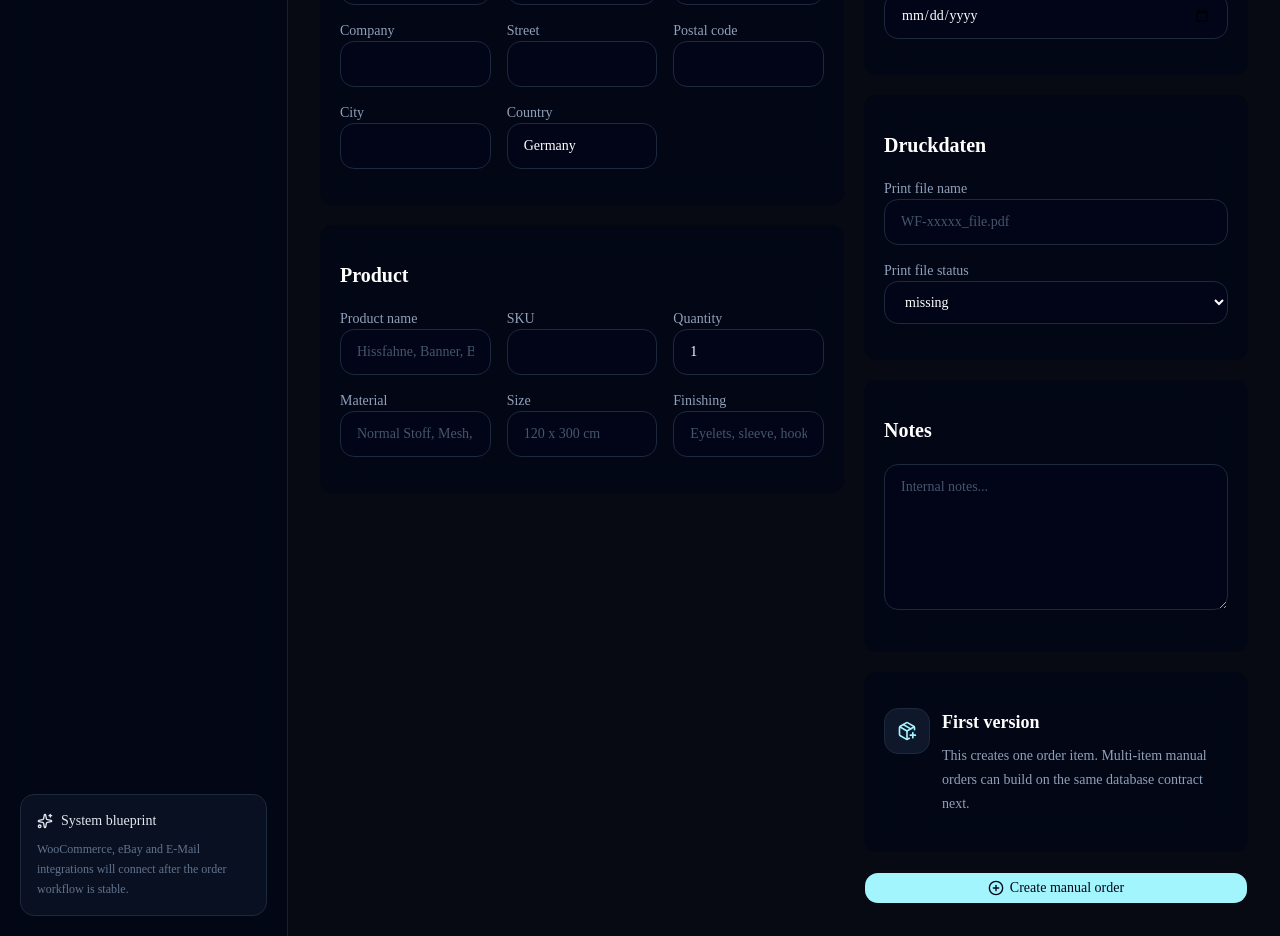
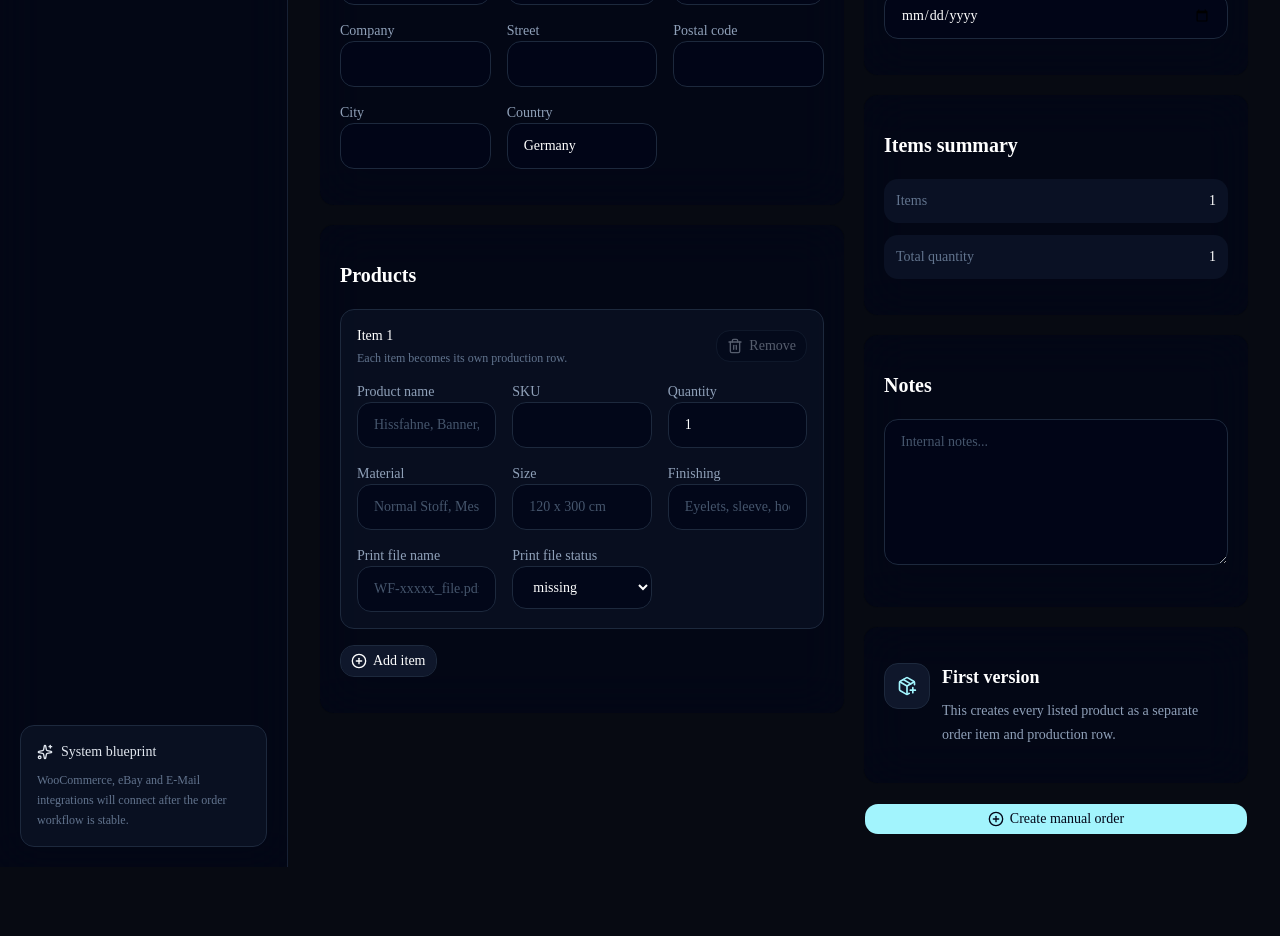
Before and after one commit to weltflagge/weltflagge-admin, a Next.js app: page /orders/new in a window 1280 px wide. Shown: the part 600-1536 px from the top of the page. After the commit the page ends 1467 px from the top, so only its background shows below. Built offline with nearby package versions, Linux system fonts and the light colour scheme.

Commit message:
Support multiple manual order items

```diff
--- a/app/orders/new/actions.ts
+++ b/app/orders/new/actions.ts
@@ -21,6 +21,16 @@ type CreateOrderInput = {
   priority: OrderPriority;
   deadline: string;
   notes: string;
+  items: Array<{
+    itemName: string;
+    sku: string;
+    material: string;
+    size: string;
+    quantity: string;
+    finishing: string;
+    printFileName: string;
+    printFileStatus: PrintFileStatus;
+  }>;
   itemName: string;
   sku: string;
   material: string;
@@ -67,21 +77,24 @@ function parseAmountCents(value: string) {
   return Math.round(amount * 100);
 }
 
-function inferInitialStatus(input: CreateOrderInput) {
+function inferInitialStatus(
+  input: CreateOrderInput,
+  items: Array<{ printFileName: string; printFileStatus: PrintFileStatus }>
+) {
   if (input.paymentStatus === "Open") {
     return "PAYMENT_OPEN" as const;
   }
 
-  if (input.printFileStatus === "missing" || !input.printFileName.trim()) {
+  if (items.some((item) => item.printFileStatus === "problem")) {
+    return "CUSTOMER_REPLY_NEEDED" as const;
+  }
+
+  if (items.some((item) => item.printFileStatus === "missing" || !item.printFileName.trim())) {
     return "PRINT_FILES_MISSING" as const;
   }
 
-  if (input.printFileStatus === "received") {
+  if (items.some((item) => item.printFileStatus === "received")) {
     return "PRINT_FILES_REVIEW" as const;
-  }
-
-  if (input.printFileStatus === "problem") {
-    return "CUSTOMER_REPLY_NEEDED" as const;
   }
 
   return "PRODUCTION_READY" as const;
@@ -96,14 +109,37 @@ export async function createManualOrder(input: CreateOrderInput): Promise<Create
   const externalId = input.externalId.trim() || `manual-${orderNumber}`;
   const customerName = input.customerName.trim();
   const customerEmail = input.customerEmail.trim();
-  const itemName = input.itemName.trim();
-  const quantity = Number(input.quantity);
+  const submittedItems = input.items?.length
+    ? input.items
+    : [
+        {
+          itemName: input.itemName,
+          sku: input.sku,
+          material: input.material,
+          size: input.size,
+          quantity: input.quantity,
+          finishing: input.finishing,
+          printFileName: input.printFileName,
+          printFileStatus: input.printFileStatus,
+        },
+      ];
+  const normalizedItems = submittedItems.map((item, index) => ({
+    lineNumber: index + 1,
+    productName: item.itemName.trim(),
+    sku: item.sku.trim(),
+    material: item.material.trim(),
+    size: item.size.trim(),
+    quantity: Number(item.quantity),
+    finishing: item.finishing.trim(),
+    printFileName: item.printFileName.trim(),
+    printFileStatus: item.printFileStatus,
+  }));
 
-  if (!orderNumber || !customerName || !customerEmail || !itemName) {
+  if (!orderNumber || !customerName || !customerEmail || normalizedItems.some((item) => !item.productName)) {
     return { ok: false, error: "Order number, customer, email and item name are required." };
   }
 
-  if (!Number.isInteger(quantity) || quantity < 1) {
+  if (normalizedItems.some((item) => !Number.isInteger(item.quantity) || item.quantity < 1)) {
     return { ok: false, error: "Quantity must be at least 1." };
   }
 
@@ -119,8 +155,6 @@ export async function createManualOrder(input: CreateOrderInput): Promise<Create
 
   const deadlineAt = input.deadline ? new Date(`${input.deadline}T00:00:00.000Z`) : null;
   const amountCents = parseAmountCents(input.amount);
-  const printFileName = input.printFileName.trim();
-  const printFileStatus = printFileName ? printStatusMap[input.printFileStatus] : "MISSING";
 
   await prisma.order.create({
     data: {
@@ -134,7 +168,7 @@ export async function createManualOrder(input: CreateOrderInput): Promise<Create
       customerPhone: input.customerPhone.trim() || null,
       amountCents,
       paymentStatus: input.paymentStatus === "Paid" ? "PAID" : "OPEN",
-      status: inferInitialStatus(input),
+      status: inferInitialStatus(input, normalizedItems),
       priority: priorityMap[input.priority],
       internalNotes: input.notes.trim() || null,
       billingAddress: {
@@ -158,18 +192,18 @@ export async function createManualOrder(input: CreateOrderInput): Promise<Create
         },
       },
       items: {
-        create: {
-          lineNumber: 1,
-          productName: itemName,
-          sku: input.sku.trim() || null,
-          material: input.material.trim() || null,
-          size: input.size.trim() || null,
-          quantity,
-          finishing: input.finishing.trim() || null,
+        create: normalizedItems.map((item) => ({
+          lineNumber: item.lineNumber,
+          productName: item.productName,
+          sku: item.sku || null,
+          material: item.material || null,
+          size: item.size || null,
+          quantity: item.quantity,
+          finishing: item.finishing || null,
           printFile: {
             create: {
-              fileName: printFileName || null,
-              status: printFileStatus,
+              fileName: item.printFileName || null,
+              status: item.printFileName ? printStatusMap[item.printFileStatus] : "MISSING",
               source: "manual",
             },
           },
@@ -179,13 +213,13 @@ export async function createManualOrder(input: CreateOrderInput): Promise<Create
               routingReason: "Manual order: production routing pending.",
             },
           },
-        },
+        })),
       },
       activityLogs: {
         create: {
           entityType: "ORDER",
           actor: "Operator",
-          message: "Manual order created.",
+          message: `Manual order created with ${normalizedItems.length} item${normalizedItems.length === 1 ? "" : "s"}.`,
         },
       },
     },
--- a/src/components/orders/new-order-form.tsx
+++ b/src/components/orders/new-order-form.tsx
@@ -3,7 +3,7 @@
 import Link from "next/link";
 import { isRedirectError } from "next/dist/client/components/redirect-error";
 import { useMemo, useState } from "react";
-import { ArrowLeft, PackagePlus, PlusCircle, Save } from "lucide-react";
+import { ArrowLeft, PackagePlus, PlusCircle, Save, Trash2 } from "lucide-react";
 import { Button } from "@/components/ui/button";
 import { Card, CardContent } from "@/components/ui/card";
 import { priorityLabels, sourceLabels } from "@/src/lib/mock-orders";
@@ -26,6 +26,7 @@ type CreateOrderAction = (input: {
   priority: OrderPriority;
   deadline: string;
   notes: string;
+  items: ManualOrderItem[];
   itemName: string;
   sku: string;
   material: string;
@@ -36,8 +37,34 @@ type CreateOrderAction = (input: {
   printFileStatus: PrintFileStatus;
 }) => Promise<{ ok: boolean; error?: string }>;
 
+type ManualOrderItem = {
+  id: string;
+  itemName: string;
+  sku: string;
+  material: string;
+  size: string;
+  quantity: string;
+  finishing: string;
+  printFileName: string;
+  printFileStatus: PrintFileStatus;
+};
+
 const inputClass =
   "w-full rounded-xl border border-slate-800 bg-slate-950/80 px-4 py-3 text-sm text-white outline-none placeholder:text-slate-600 focus:border-cyan-300/40 focus:ring-4 focus:ring-cyan-300/10";
+
+function createBlankItem(): ManualOrderItem {
+  return {
+    id: `item-${Date.now()}-${Math.random().toString(36).slice(2)}`,
+    itemName: "",
+    sku: "",
+    material: "",
+    size: "",
+    quantity: "1",
+    finishing: "",
+    printFileName: "",
+    printFileStatus: "missing",
+  };
+}
 
 function Field({
   label,
@@ -89,16 +116,21 @@ export function NewOrderForm({ onCreateOrder }: { onCreateOrder: CreateOrderActi
   const [priority, setPriority] = useState<OrderPriority>("normal");
   const [deadline, setDeadline] = useState("");
   const [notes, setNotes] = useState("");
-  const [itemName, setItemName] = useState("");
-  const [sku, setSku] = useState("");
-  const [material, setMaterial] = useState("");
-  const [size, setSize] = useState("");
-  const [quantity, setQuantity] = useState("1");
-  const [finishing, setFinishing] = useState("");
-  const [printFileName, setPrintFileName] = useState("");
-  const [printFileStatus, setPrintFileStatus] = useState<PrintFileStatus>("missing");
+  const [items, setItems] = useState<ManualOrderItem[]>([createBlankItem()]);
   const [pending, setPending] = useState(false);
   const [message, setMessage] = useState<string | null>(null);
+
+  function updateItem(itemId: string, patch: Partial<ManualOrderItem>) {
+    setItems((currentItems) => currentItems.map((item) => (item.id === itemId ? { ...item, ...patch } : item)));
+  }
+
+  function addItem() {
+    setItems((currentItems) => [...currentItems, createBlankItem()]);
+  }
+
+  function removeItem(itemId: string) {
+    setItems((currentItems) => (currentItems.length === 1 ? currentItems : currentItems.filter((item) => item.id !== itemId)));
+  }
 
   async function submitOrder(event: React.FormEvent<HTMLFormElement>) {
     event.preventDefault();
@@ -123,14 +155,15 @@ export function NewOrderForm({ onCreateOrder }: { onCreateOrder: CreateOrderActi
         priority,
         deadline,
         notes,
-        itemName,
-        sku,
-        material,
-        size,
-        quantity,
-        finishing,
-        printFileName,
-        printFileStatus,
+        items,
+        itemName: items[0]?.itemName ?? "",
+        sku: items[0]?.sku ?? "",
+        material: items[0]?.material ?? "",
+        size: items[0]?.size ?? "",
+        quantity: items[0]?.quantity ?? "1",
+        finishing: items[0]?.finishing ?? "",
+        printFileName: items[0]?.printFileName ?? "",
+        printFileStatus: items[0]?.printFileStatus ?? "missing",
       });
 
       if (!result.ok) {
@@ -227,26 +260,103 @@ export function NewOrderForm({ onCreateOrder }: { onCreateOrder: CreateOrderActi
             </div>
           </Section>
 
-          <Section title="Product">
+          <Section title="Products">
+            <div className="space-y-4">
+              {items.map((item, index) => (
+                <div key={item.id} className="rounded-xl border border-slate-800 bg-slate-900/50 p-4">
+                  <div className="mb-4 flex flex-wrap items-center justify-between gap-3">
+                    <div>
+                      <p className="font-medium text-white">Item {index + 1}</p>
+                      <p className="mt-1 text-xs text-slate-500">Each item becomes its own production row.</p>
+                    </div>
+                    <Button
+                      type="button"
+                      variant="outline"
+                      onClick={() => removeItem(item.id)}
+                      disabled={items.length === 1}
+                      className="rounded-xl border-slate-800 bg-slate-950 text-slate-300 hover:bg-slate-800 disabled:opacity-40"
+                    >
+                      <Trash2 className="h-4 w-4" />
+                      Remove
+                    </Button>
+                  </div>
                   <div className="grid grid-cols-1 gap-4 md:grid-cols-3">
                     <Field label="Product name">
-                <input value={itemName} onChange={(event) => setItemName(event.target.value)} placeholder="Hissfahne, Banner, Beachflag..." className={inputClass} />
+                      <input
+                        value={item.itemName}
+                        onChange={(event) => updateItem(item.id, { itemName: event.target.value })}
+                        placeholder="Hissfahne, Banner, Beachflag..."
+                        className={inputClass}
+                      />
                     </Field>
                     <Field label="SKU">
-                <input value={sku} onChange={(event) => setSku(event.target.value)} className={inputClass} />
+                      <input value={item.sku} onChange={(event) => updateItem(item.id, { sku: event.target.value })} className={inputClass} />
                     </Field>
                     <Field label="Quantity">
-                <input type="number" min="1" value={quantity} onChange={(event) => setQuantity(event.target.value)} className={inputClass} />
+                      <input
+                        type="number"
+                        min="1"
+                        value={item.quantity}
+                        onChange={(event) => updateItem(item.id, { quantity: event.target.value })}
+                        className={inputClass}
+                      />
                     </Field>
                     <Field label="Material">
-                <input value={material} onChange={(event) => setMaterial(event.target.value)} placeholder="Normal Stoff, Mesh, 155g..." className={inputClass} />
+                      <input
+                        value={item.material}
+                        onChange={(event) => updateItem(item.id, { material: event.target.value })}
+                        placeholder="Normal Stoff, Mesh, 155g..."
+                        className={inputClass}
+                      />
                     </Field>
                     <Field label="Size">
-                <input value={size} onChange={(event) => setSize(event.target.value)} placeholder="120 x 300 cm" className={inputClass} />
+                      <input
+                        value={item.size}
+                        onChange={(event) => updateItem(item.id, { size: event.target.value })}
+                        placeholder="120 x 300 cm"
+                        className={inputClass}
+                      />
                     </Field>
                     <Field label="Finishing">
-                <input value={finishing} onChange={(event) => setFinishing(event.target.value)} placeholder="Eyelets, sleeve, hooks..." className={inputClass} />
+                      <input
+                        value={item.finishing}
+                        onChange={(event) => updateItem(item.id, { finishing: event.target.value })}
+                        placeholder="Eyelets, sleeve, hooks..."
+                        className={inputClass}
+                      />
                     </Field>
+                    <Field label="Print file name">
+                      <input
+                        value={item.printFileName}
+                        onChange={(event) => updateItem(item.id, { printFileName: event.target.value })}
+                        placeholder="WF-xxxxx_file.pdf"
+                        className={inputClass}
+                      />
+                    </Field>
+                    <Field label="Print file status">
+                      <select
+                        value={item.printFileStatus}
+                        onChange={(event) => updateItem(item.id, { printFileStatus: event.target.value as PrintFileStatus })}
+                        className={inputClass}
+                      >
+                        <option value="missing">missing</option>
+                        <option value="received">received</option>
+                        <option value="approved">approved</option>
+                        <option value="problem">problem</option>
+                      </select>
+                    </Field>
+                  </div>
+                </div>
+              ))}
+              <Button
+                type="button"
+                variant="outline"
+                onClick={addItem}
+                className="rounded-xl border-slate-800 bg-slate-900 text-white hover:bg-slate-800"
+              >
+                <PlusCircle className="h-4 w-4" />
+                Add item
+              </Button>
             </div>
           </Section>
         </div>
@@ -278,19 +388,18 @@ export function NewOrderForm({ onCreateOrder }: { onCreateOrder: CreateOrderActi
             </div>
           </Section>
 
-          <Section title="Druckdaten">
-            <div className="space-y-4">
-              <Field label="Print file name">
-                <input value={printFileName} onChange={(event) => setPrintFileName(event.target.value)} placeholder="WF-xxxxx_file.pdf" className={inputClass} />
-              </Field>
-              <Field label="Print file status">
-                <select value={printFileStatus} onChange={(event) => setPrintFileStatus(event.target.value as PrintFileStatus)} className={inputClass}>
-                  <option value="missing">missing</option>
-                  <option value="received">received</option>
-                  <option value="approved">approved</option>
-                  <option value="problem">problem</option>
-                </select>
-              </Field>
+          <Section title="Items summary">
+            <div className="space-y-3">
+              <div className="flex items-center justify-between rounded-xl bg-slate-900/70 p-3 text-sm">
+                <span className="text-slate-500">Items</span>
+                <span className="font-medium text-white">{items.length}</span>
+              </div>
+              <div className="flex items-center justify-between rounded-xl bg-slate-900/70 p-3 text-sm">
+                <span className="text-slate-500">Total quantity</span>
+                <span className="font-medium text-white">
+                  {items.reduce((sum, item) => sum + (Number(item.quantity) || 0), 0)}
+                </span>
+              </div>
             </div>
           </Section>
 
@@ -313,7 +422,7 @@ export function NewOrderForm({ onCreateOrder }: { onCreateOrder: CreateOrderActi
                 <div>
                   <h2 className="text-lg font-semibold text-white">First version</h2>
                   <p className="mt-2 text-sm leading-6 text-slate-400">
-                    This creates one order item. Multi-item manual orders can build on the same database contract next.
+                    This creates every listed product as a separate order item and production row.
                   </p>
                 </div>
               </div>
```
Lines whose indentation alone changed are shown as unchanged.
